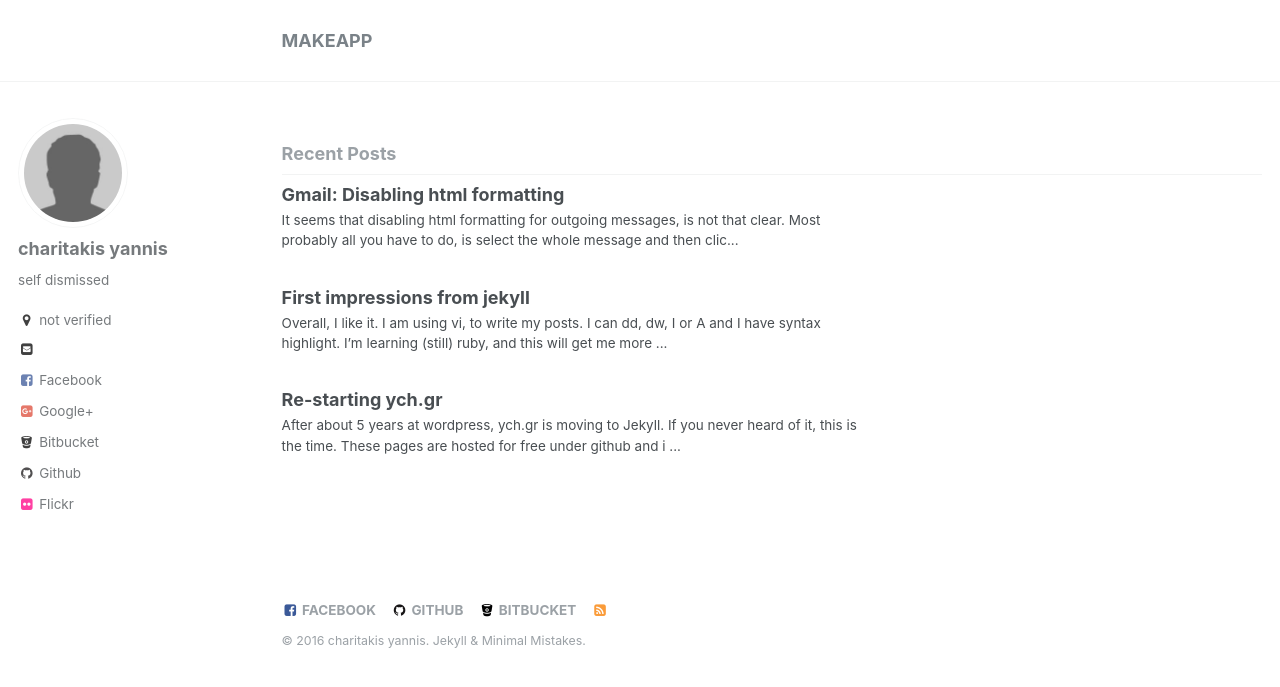
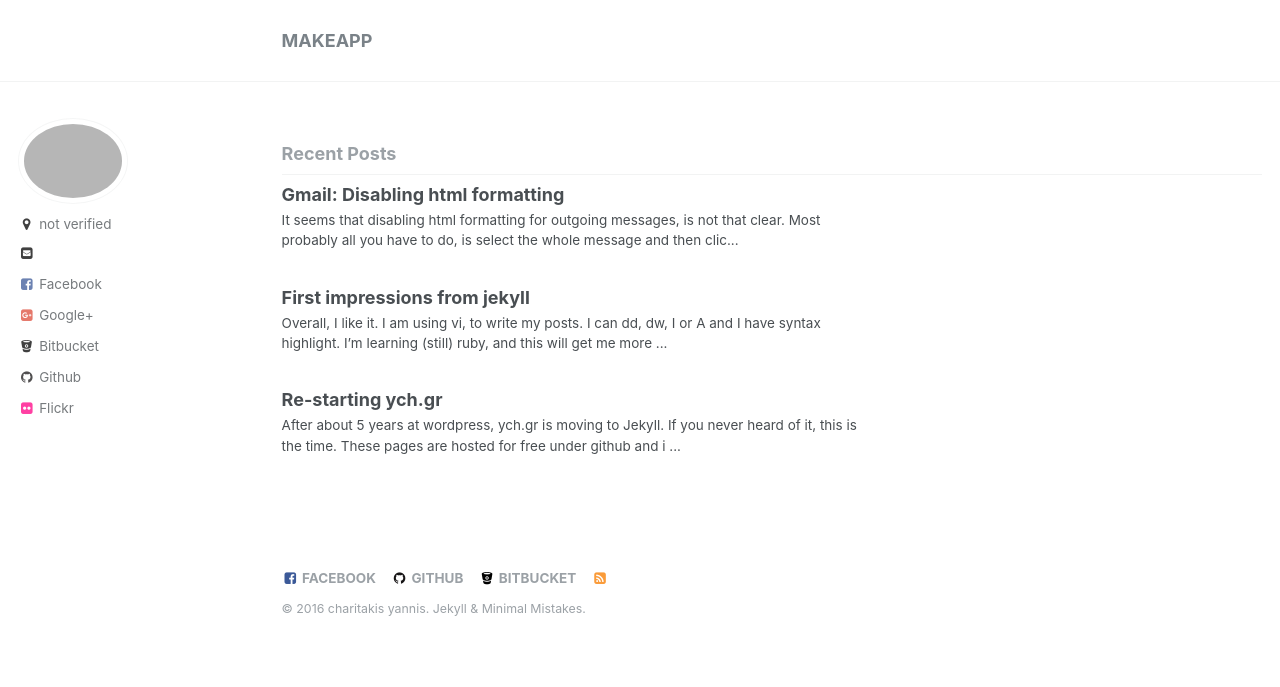
Before and after one commit to haritak/haritak.github.io, a Jekyll site: the page built from index.html, in a window 1280 px wide. Shown: the top 687 px of the page. Built offline with Jekyll 4.4.1, drawn with Linux system fonts in a browser that asks for light colours; the list of posts is cut into pages by our own code.

Commit message:
enhancements

```diff
--- a/_config.yml
+++ b/_config.yml
@@ -61,9 +61,9 @@ google_ad_slot           :
 
 # Site Author
 author:
-  name             : "charitakis yannis"
-  avatar           : "bio-photo.jpg"
-  bio              : "self dismissed"
+  name             : #"wanted, dead or alive"
+  avatar           : #"bio-photo.jpg"
+  bio              : #"self dismissed"
   location         : "not verified"
   email            : "yanniswithoutthesefourwords@ych.gr"
   uri              :
```
